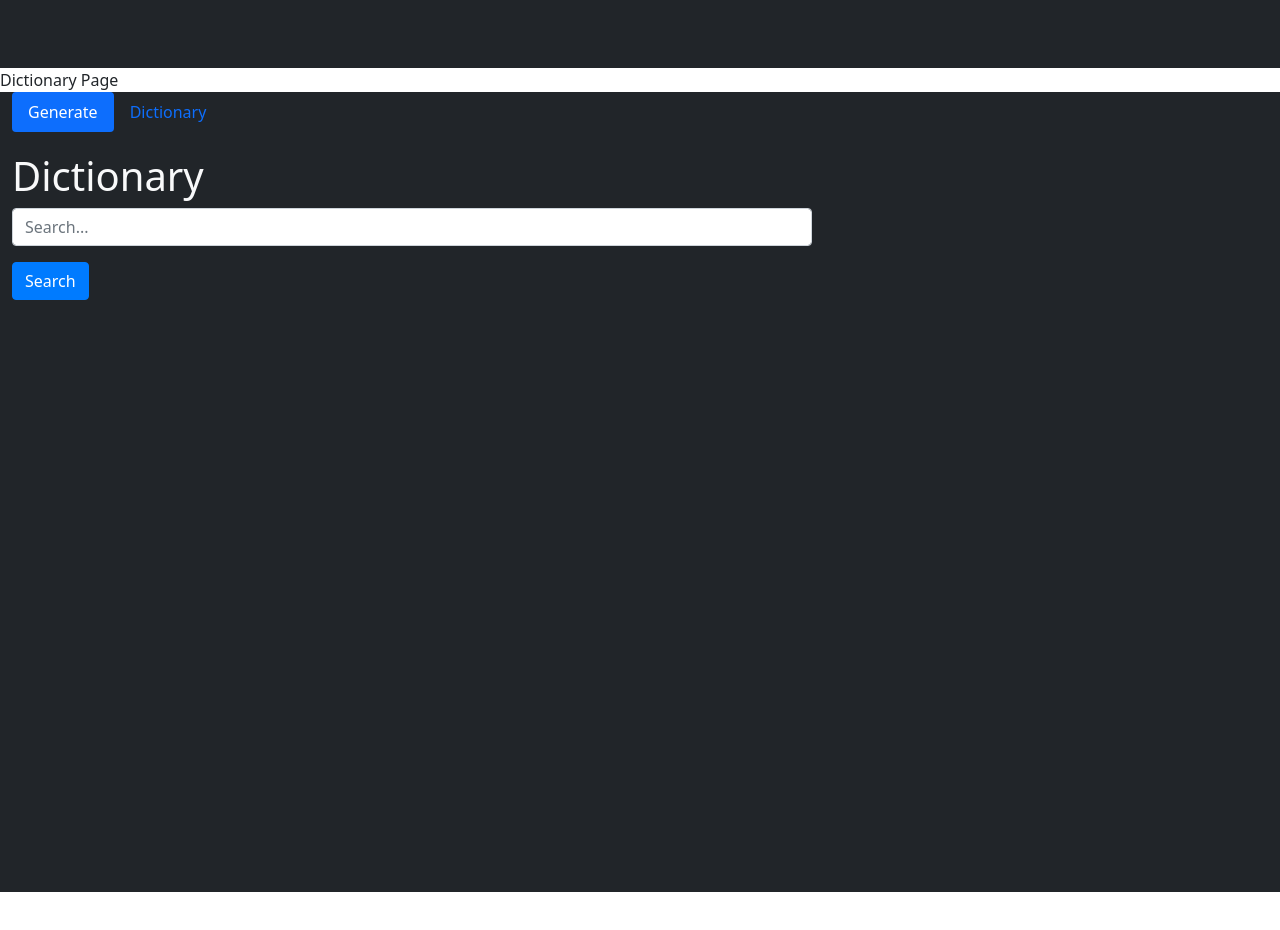
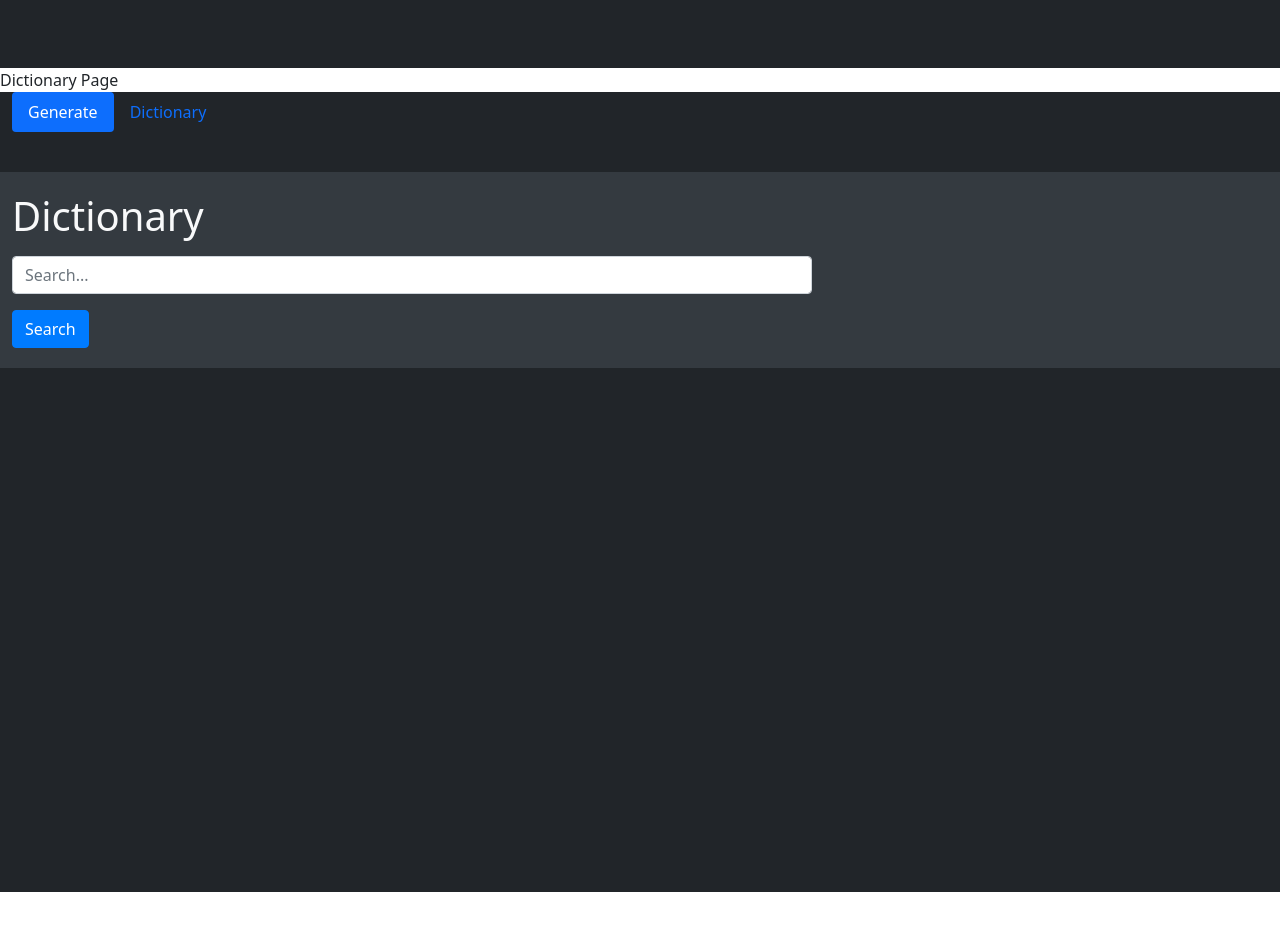
Before and after one commit to SimonHumber/VocabProject, a React (Create React App) app: page / in a window 1280 px wide. Shown: the part 1280-2210 px from the top of the page. Built offline with nearby package versions, Linux system fonts and the light colour scheme.

Commit message:
added padding/margin/bgcolor to main row

```diff
--- a/src/dictionaryPage.css
+++ b/src/dictionaryPage.css
@@ -2,8 +2,15 @@
     height: 800px;
 }
 
+.dictionary-page-row{
+    background-color: #343a40;
+    padding-bottom: 20px;
+    margin-top: 40px;
+}
+
 .dictionary{
     margin-top: 20px;
+    margin-bottom: 16px;
 }
 
 .dictionary-search-bar{
```
